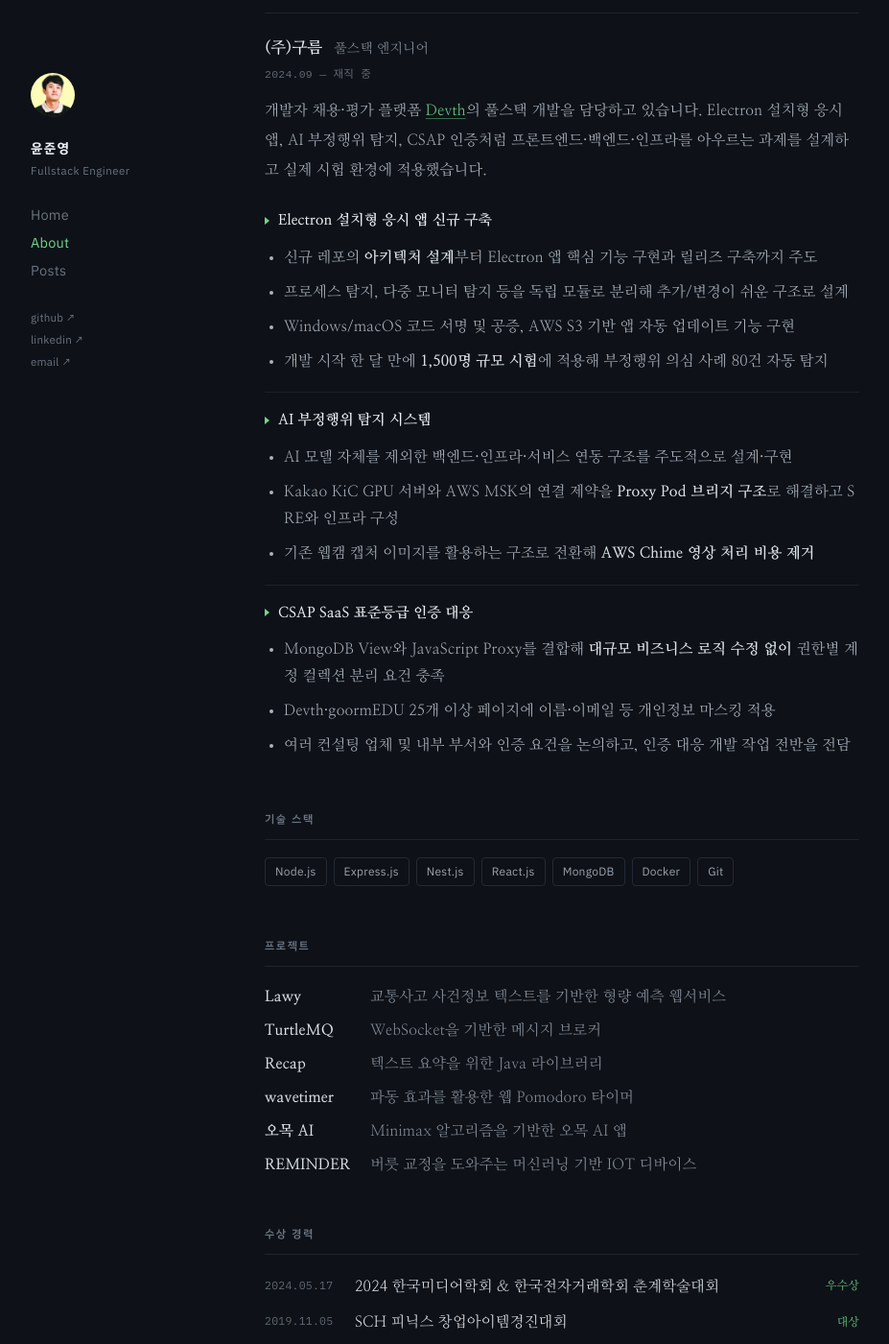
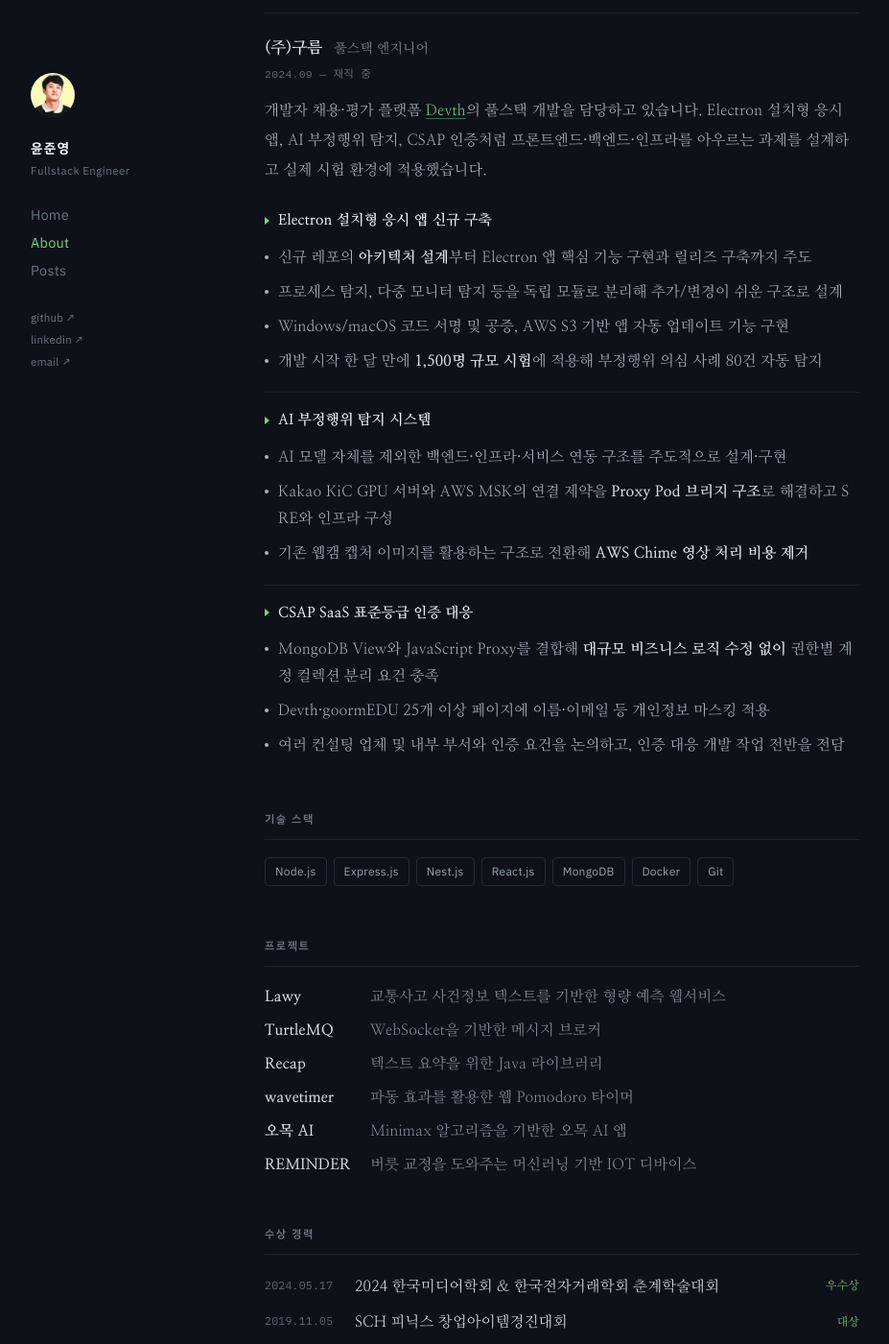
Before and after one commit to ypjun100/v2.junyeong.dev, a Jekyll site: the page built from about.html, in a window 1280 px wide and 1400 px high, scrolled down 330 px. Shown: the whole window at 96% size, without its empty margins (138-1065 px from the left). Built offline with Jekyll 4.4.1, drawn with Linux system fonts in a browser that asks for light colours.

Commit message:
style: line the bullets up with the triangle above them
The triangle marker sits at left 0 with its title text 14px in. The bullets
under it were left to the browser's own disc inside a 20px list padding, and
where an outside marker lands is the engine's call, not ours -- so the dot came
down well right of the triangle and the item text 6px right of the title text.

Drawing the dot the same way the triangle is drawn puts both markers on one edge
and both runs of text on the next. It goes in a mixin rather than being copied
into both files, which is how the bullet metrics drifted apart in the first
place.

The dot rides 3px above the line box centre, matching the lift the triangle
already takes, and is sized in em so the mobile scale carries it. Blog body
lists keep their 20px and their browser disc; no triangle sits beside them.

```diff
--- a/_sass/_about.scss
+++ b/_sass/_about.scss
@@ -109,7 +109,7 @@
 
 .career-item__points {
   margin: 0;
-  padding-left: 20px;
+  @include marker-bullet;
   display: flex;
   flex-direction: column;
   // Matches the bullets under 개발 내용 in a project body, which the mockup's
--- a/_sass/_mixins.scss
+++ b/_sass/_mixins.scss
@@ -16,3 +16,34 @@
     }
   }
 }
+
+// The bullet that sits under a triangle-marked title.
+//
+// The browser's own disc is placed by the engine somewhere inside the list's
+// left padding, and where exactly is not ours to set -- so it landed well right
+// of the triangle above it while the item text sat right of the title text. A
+// drawn dot puts both markers on the same edge and both runs of text on the
+// next one, which is the whole point of the pairing.
+//
+// 14px is the title's own padding: 5px of marker plus a 9px gap. The dot rides
+// a touch above the line box centre, the same lift the triangle takes.
+@mixin marker-bullet {
+  list-style: none;
+  padding-left: 0;
+
+  li {
+    position: relative;
+    padding-left: 14px;
+
+    &::before {
+      content: "";
+      position: absolute;
+      left: 0;
+      top: calc(0.9em - 3px);
+      width: 4px;
+      height: 4px;
+      border-radius: 50%;
+      background: currentColor;
+    }
+  }
+}
--- a/_sass/_post.scss
+++ b/_sass/_post.scss
@@ -692,7 +692,7 @@
     // _about.scss so the two bullet lists read the same. Change them together.
     h3 + ul {
       margin: 0 0 20px;
-      padding-left: 20px;
+      @include marker-bullet;
       display: flex;
       flex-direction: column;
       gap: 8px;
```
